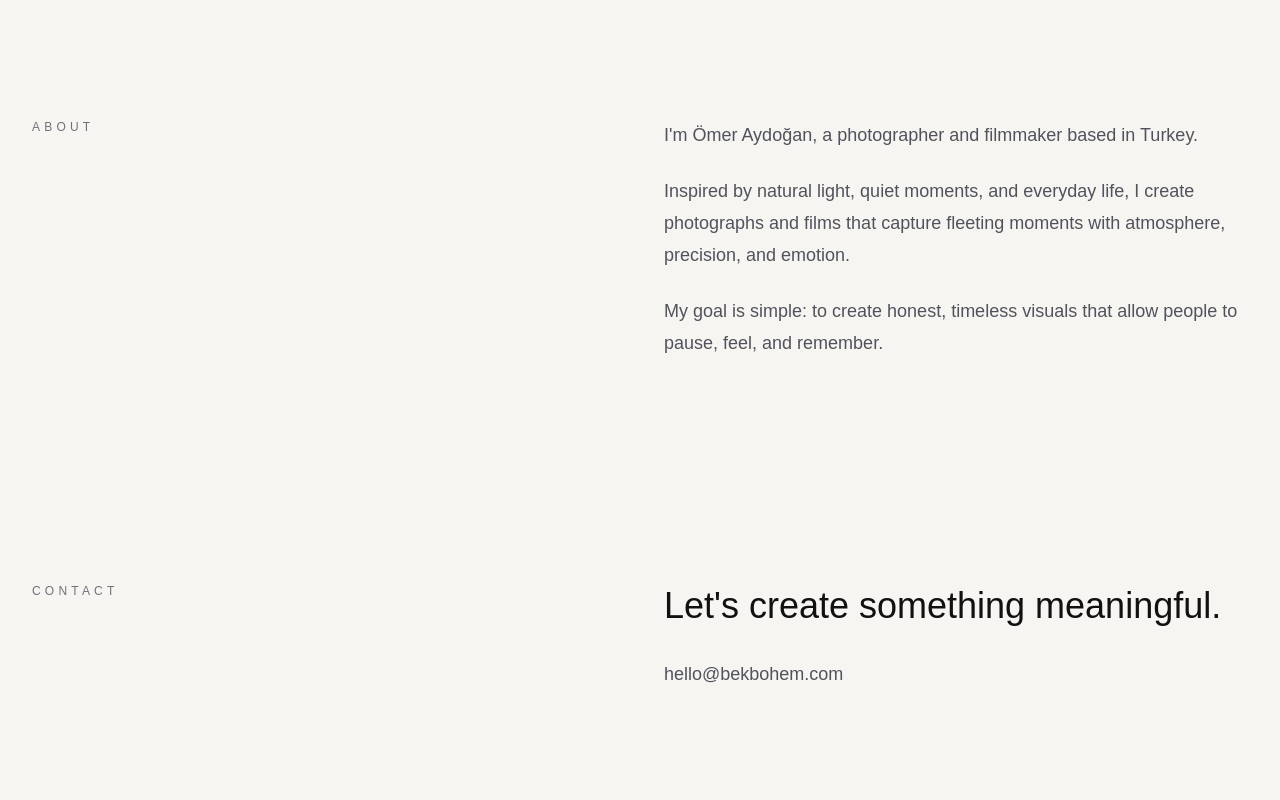
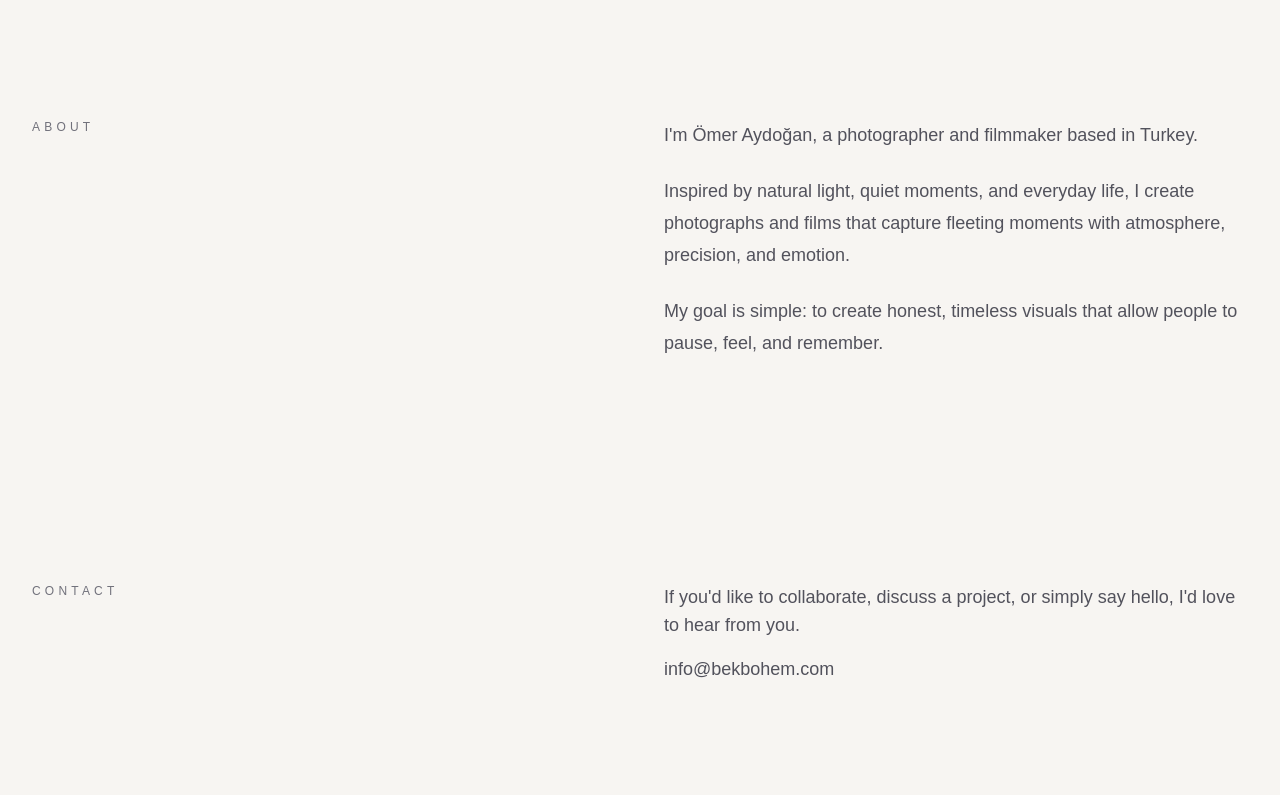
Before and after one commit to bekbohem/bekbohem, a Next.js app: page / in a window 1280 px wide. Shown: the part 3408-4208 px from the top of the page. Built offline with nearby package versions, Linux system fonts and the light colour scheme.

Commit message:
Update contact section

```diff
--- a/app/components/Contact.tsx
+++ b/app/components/Contact.tsx
@@ -6,16 +6,17 @@ export default function Contact() {
           Contact
         </p>
 
-        <div>
-          <h2 className="text-4xl font-light leading-tight">
-            Let&apos;s create something meaningful.
-          </h2>
+        <div className="space-y-4 text-lg text-zinc-600">
+          <p>
+            If you'd like to collaborate, discuss a project, or simply say
+            hello, I'd love to hear from you.
+          </p>
 
           <a
-            href="mailto:hello@bekbohem.com"
-            className="mt-8 inline-block text-lg text-zinc-600 hover:text-black"
+            href="mailto:info@bekbohem.com"
+            className="inline-block transition-opacity hover:opacity-60"
           >
-            hello@bekbohem.com
+            info@bekbohem.com
           </a>
         </div>
       </div>
```
